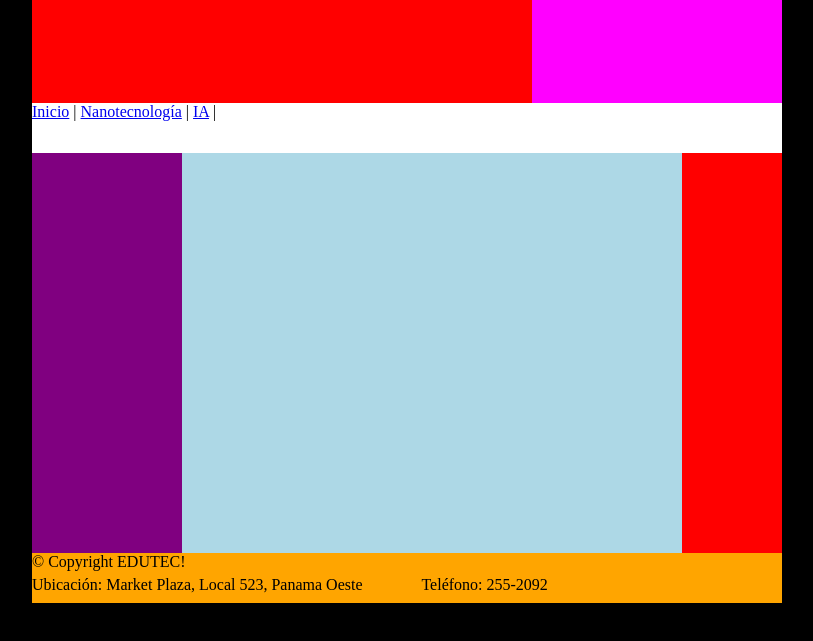
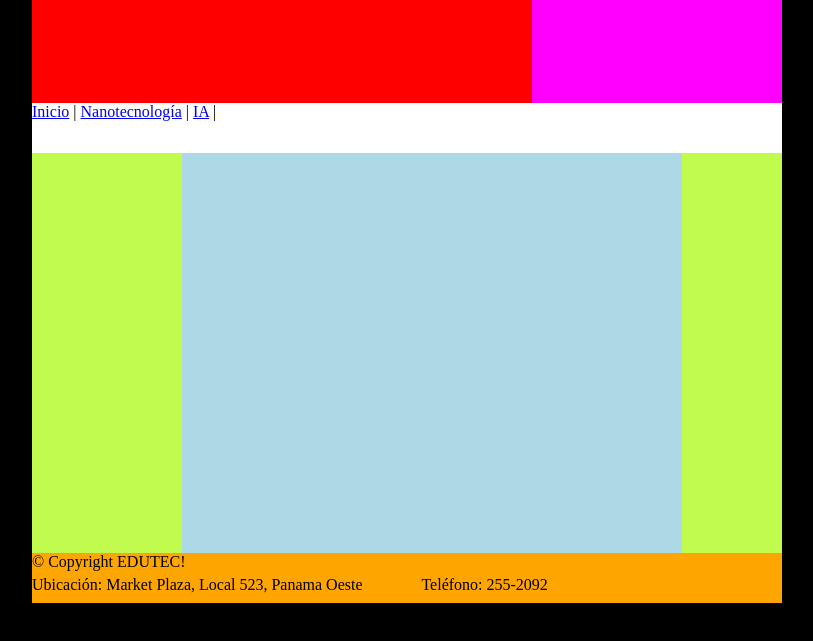
Before and after one commit to Sheens507/Lab2Glob, a plain HTML site: page index.html in a window 1280 px wide. Shown: the part 147-788 px from the top of the page, without its empty margins (233-1046 px from the left). Drawn offline with Linux system fonts and the light colour scheme.

Commit message:
Update index.html

```diff
--- a/index.html
+++ b/index.html
@@ -16,9 +16,9 @@ footer{width: 750px;height:50px;background-color:orange;}
 	section#banner{width: 500px;height:250px;float:left; background-color: red;}
 	section#logo{width: 250px;height:125px;float:left; background-color: gray;}
 	section#login{width: 250px;height:125px;float:left; background-color: magenta;}
-	aside#left{width:150px; height: 400px;float:left; background-color:purple;}
+	aside#left{width:150px; height: 400px;float:left; background-color:#c1fb4e;}
 	article{width:500px; height: 400px;float:left; background-color:lightblue;}
-	aside#right{width:100px; height: 400px;float:left; background-color:red;}
+	aside#right{width:100px; height: 400px;float:left; background-color:#c1fb4e;}
 </style>
 </head>
 
```
